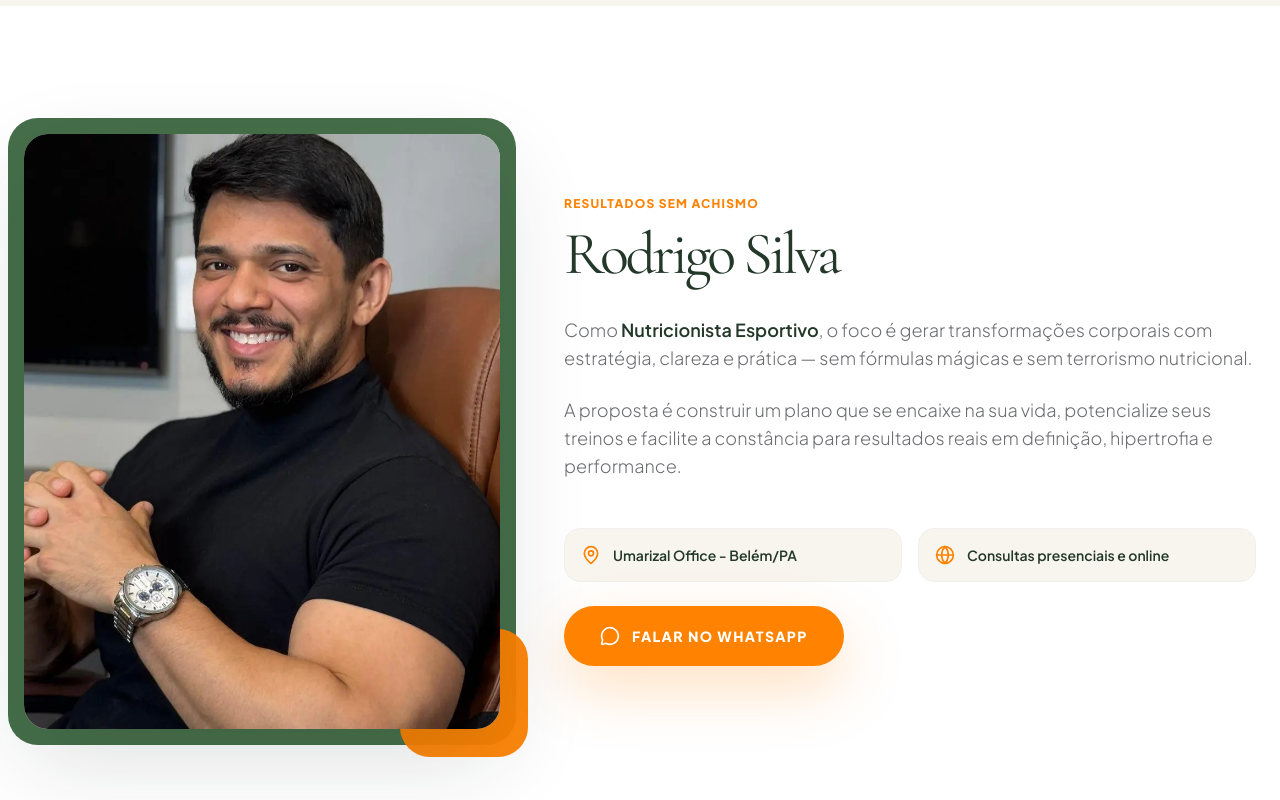
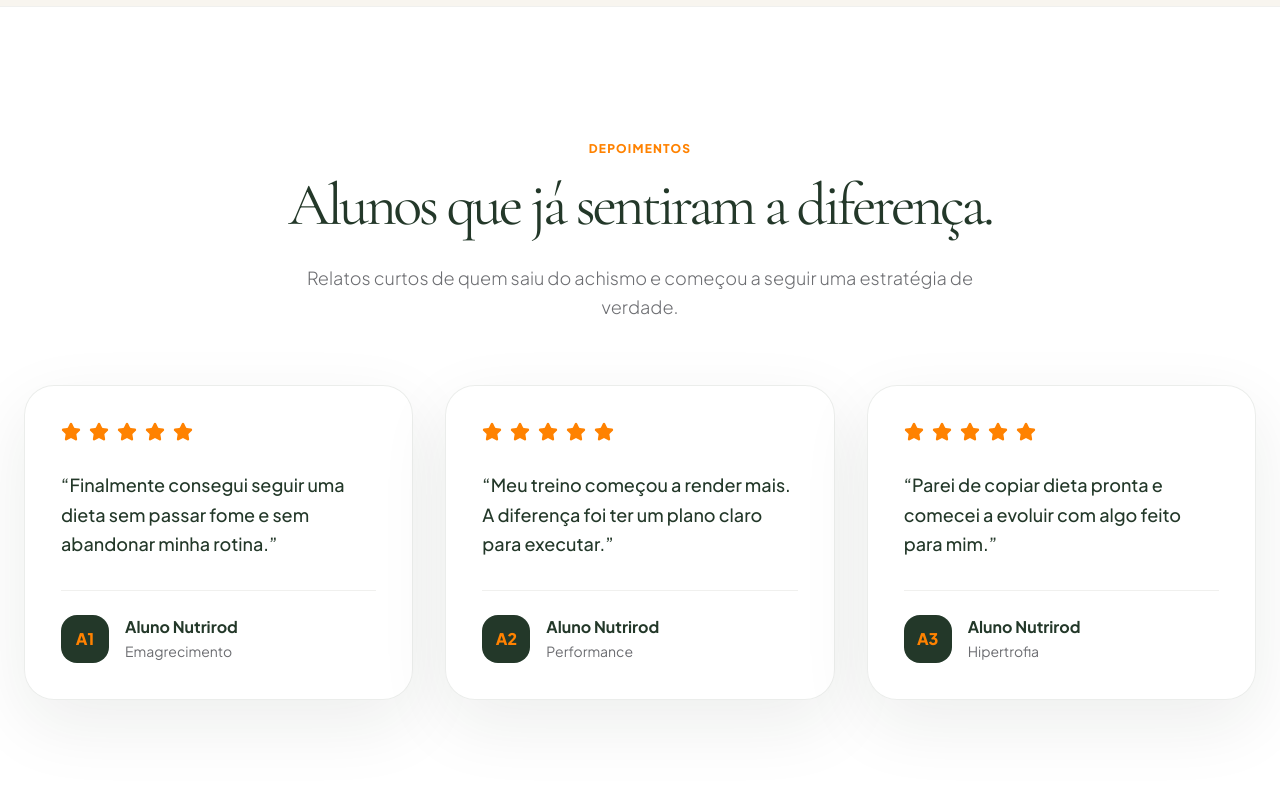
Before and after one commit to cesarlibarino/nutrirod, a plain HTML site: page index.html in a window 1280 px wide. Shown: the part 4600-5400 px from the top of the page. Drawn offline with nearby package versions, Linux system fonts and the light colour scheme.

Commit message:
Update index.html

```diff
--- a/index.html
+++ b/index.html
@@ -613,6 +613,82 @@
     </div>
   </section>
 
+
+  <!-- DEPOIMENTOS -->
+  <section id="depoimentos" class="py-28 lg:py-32 bg-white border-t border-brand-graySoft overflow-hidden">
+    <div class="max-w-7xl mx-auto px-6">
+      <div class="max-w-3xl mx-auto text-center mb-16 reveal">
+        <span class="text-xs uppercase font-extrabold tracking-widest text-brand-orange">Depoimentos</span>
+        <h2 class="font-serif text-4xl sm:text-5xl lg:text-6xl font-light text-brand-greenDark mt-4 section-title">Alunos que já sentiram a diferença.</h2>
+        <p class="text-brand-gray text-lg mt-7 font-light leading-relaxed max-w-2xl mx-auto">
+          Relatos curtos de quem saiu do achismo e começou a seguir uma estratégia de verdade.
+        </p>
+      </div>
+
+      <div class="grid md:grid-cols-3 gap-8">
+        <div class="card-premium rounded-[30px] p-8 lg:p-9 reveal">
+          <div class="flex items-center gap-2 text-brand-orange mb-7" aria-label="Avaliação 5 estrelas">
+            <i data-lucide="star" class="w-5 h-5 fill-current"></i>
+            <i data-lucide="star" class="w-5 h-5 fill-current"></i>
+            <i data-lucide="star" class="w-5 h-5 fill-current"></i>
+            <i data-lucide="star" class="w-5 h-5 fill-current"></i>
+            <i data-lucide="star" class="w-5 h-5 fill-current"></i>
+          </div>
+          <p class="text-brand-greenDark text-lg font-medium leading-relaxed mb-8">
+            “Finalmente consegui seguir uma dieta sem passar fome e sem abandonar minha rotina.”
+          </p>
+          <div class="flex items-center gap-4 pt-6 border-t border-brand-graySoft">
+            <div class="w-12 h-12 rounded-2xl bg-brand-greenDark text-brand-orange flex items-center justify-center font-black">A1</div>
+            <div>
+              <strong class="block text-brand-greenDark">Aluno Nutrirod</strong>
+              <span class="text-sm text-brand-gray">Emagrecimento</span>
+            </div>
+          </div>
+        </div>
+
+        <div class="card-premium rounded-[30px] p-8 lg:p-9 reveal">
+          <div class="flex items-center gap-2 text-brand-orange mb-7" aria-label="Avaliação 5 estrelas">
+            <i data-lucide="star" class="w-5 h-5 fill-current"></i>
+            <i data-lucide="star" class="w-5 h-5 fill-current"></i>
+            <i data-lucide="star" class="w-5 h-5 fill-current"></i>
+            <i data-lucide="star" class="w-5 h-5 fill-current"></i>
+            <i data-lucide="star" class="w-5 h-5 fill-current"></i>
+          </div>
+          <p class="text-brand-greenDark text-lg font-medium leading-relaxed mb-8">
+            “Meu treino começou a render mais. A diferença foi ter um plano claro para executar.”
+          </p>
+          <div class="flex items-center gap-4 pt-6 border-t border-brand-graySoft">
+            <div class="w-12 h-12 rounded-2xl bg-brand-greenDark text-brand-orange flex items-center justify-center font-black">A2</div>
+            <div>
+              <strong class="block text-brand-greenDark">Aluno Nutrirod</strong>
+              <span class="text-sm text-brand-gray">Performance</span>
+            </div>
+          </div>
+        </div>
+
+        <div class="card-premium rounded-[30px] p-8 lg:p-9 reveal">
+          <div class="flex items-center gap-2 text-brand-orange mb-7" aria-label="Avaliação 5 estrelas">
+            <i data-lucide="star" class="w-5 h-5 fill-current"></i>
+            <i data-lucide="star" class="w-5 h-5 fill-current"></i>
+            <i data-lucide="star" class="w-5 h-5 fill-current"></i>
+            <i data-lucide="star" class="w-5 h-5 fill-current"></i>
+            <i data-lucide="star" class="w-5 h-5 fill-current"></i>
+          </div>
+          <p class="text-brand-greenDark text-lg font-medium leading-relaxed mb-8">
+            “Parei de copiar dieta pronta e comecei a evoluir com algo feito para mim.”
+          </p>
+          <div class="flex items-center gap-4 pt-6 border-t border-brand-graySoft">
+            <div class="w-12 h-12 rounded-2xl bg-brand-greenDark text-brand-orange flex items-center justify-center font-black">A3</div>
+            <div>
+              <strong class="block text-brand-greenDark">Aluno Nutrirod</strong>
+              <span class="text-sm text-brand-gray">Hipertrofia</span>
+            </div>
+          </div>
+        </div>
+      </div>
+    </div>
+  </section>
+
   <!-- SOBRE -->
   <section id="sobre" class="py-28 lg:py-32 bg-white overflow-hidden">
     <div class="max-w-7xl mx-auto px-6 grid lg:grid-cols-12 gap-16 items-center">
```
